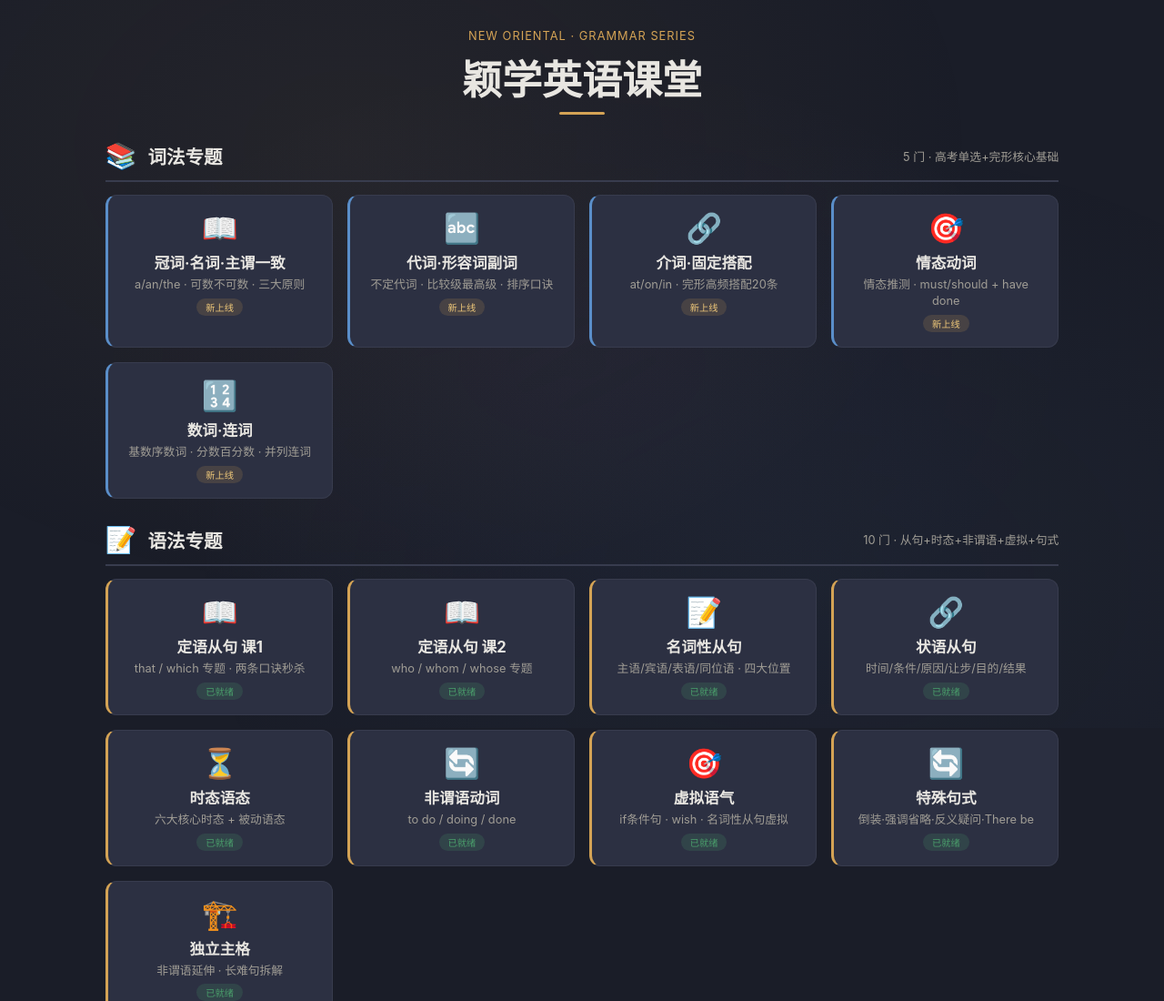
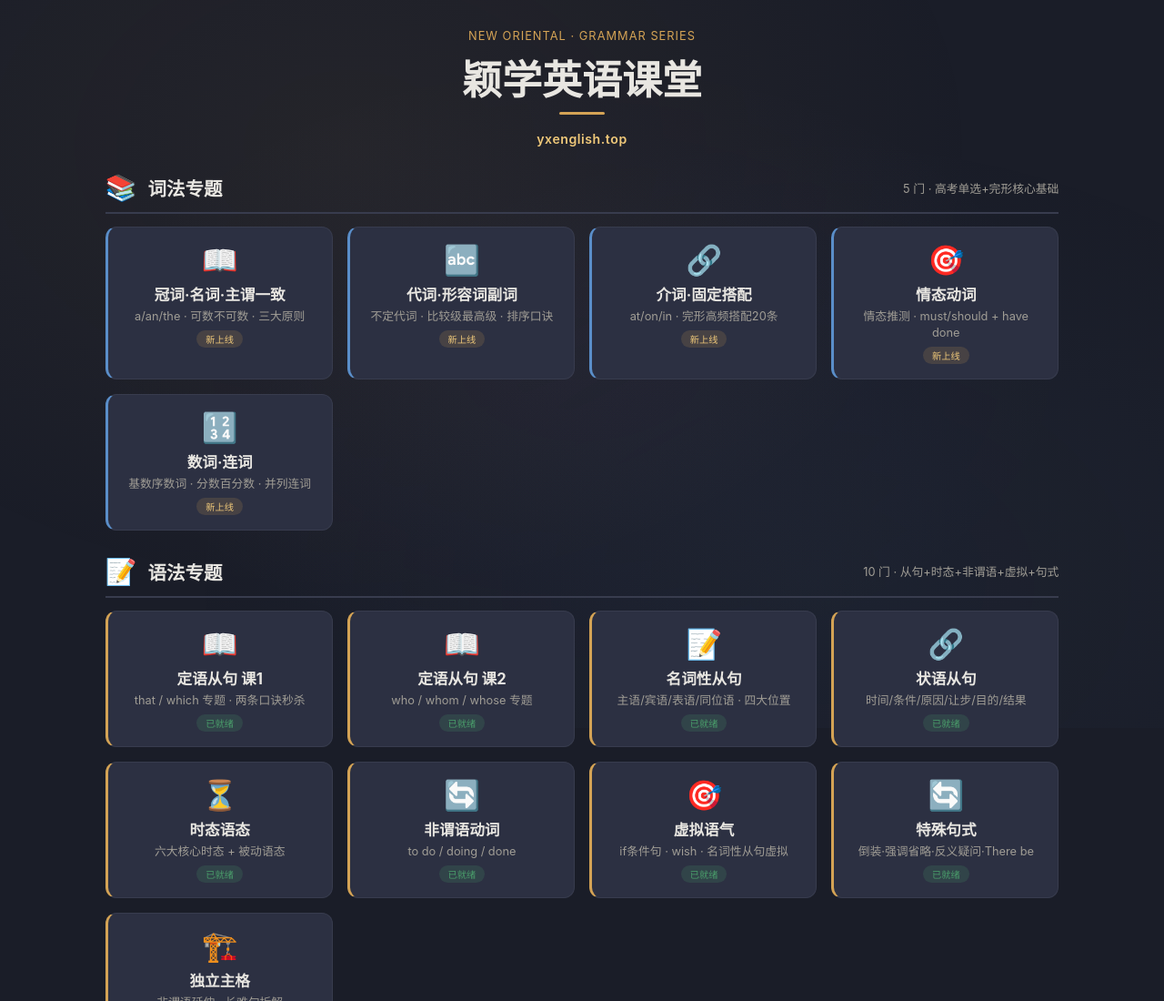
Before and after one commit to Yanbatree/english-grammar-courseware, a plain HTML site: page index.html in a window 1280 px wide. Shown: the top 1100 px of the page at 91% size. Drawn offline with Linux system fonts and the light colour scheme.

Commit message:
feat: 首页添加自定义域名 yxenglish.top 展示

```diff
--- a/index.html
+++ b/index.html
@@ -8,7 +8,7 @@
 :root{--bg:#1a1d28;--surface:#232738;--surface-light:#2c3042;--text:#e8e6e1;--text-dim:#a09d95;--gold:#d4a355;--gold-light:#f0c97a;--red:#e05550;--red-light:#ff6b63;--green:#4a9e6b;--blue:#5a8ec9;--blue-light:#7aafe8;--purple:#8b6fbf;--border:#383c4e}
 *{margin:0;padding:0;box-sizing:border-box}body{font-family:"PingFang SC","Microsoft YaHei","Noto Sans SC",-apple-system,sans-serif;background:var(--bg);color:var(--text);min-height:100vh;user-select:none}body::before{content:'';position:fixed;inset:0;background:radial-gradient(ellipse at 30% 20%,rgba(212,163,85,.06)0%,transparent 55%),radial-gradient(ellipse at 70% 80%,rgba(90,142,201,.05)0%,transparent 55%),radial-gradient(ellipse at 50% 50%,rgba(139,111,191,.04)0%,transparent 60%);pointer-events:none;z-index:0}
 .container{position:relative;z-index:1;width:96vw;max-width:1100px;margin:0 auto;padding:clamp(24px,4vh,40px)clamp(16px,2vw,32px);text-align:center}
-h1{font-size:clamp(26px,3.5vw,44px);font-weight:800;margin-bottom:6px}.top-tag{font-size:clamp(11px,1vw,13px);color:var(--gold);letter-spacing:.08em;margin-bottom:6px}.divider{width:50px;height:3px;background:var(--gold);margin:0 auto 24px;border-radius:2px}
+h1{font-size:clamp(26px,3.5vw,44px);font-weight:800;margin-bottom:6px}.top-tag{font-size:clamp(11px,1vw,13px);color:var(--gold);letter-spacing:.08em;margin-bottom:6px}.divider{width:50px;height:3px;background:var(--gold);margin:0 auto 18px;border-radius:2px}.site-url{font-size:clamp(12px,1.1vw,15px);color:var(--text-dim);letter-spacing:.04em;margin-bottom:20px}.site-url a{color:var(--gold-light);text-decoration:none;font-weight:600}.site-url a:hover{text-decoration:underline}
 .section-header{display:flex;align-items:center;gap:12px;margin:28px 0 14px;padding-bottom:10px;border-bottom:2px solid var(--border);text-align:left}
 .section-header .s-icon{font-size:clamp(22px,2.2vw,28px)}.section-header .s-title{font-size:clamp(16px,1.6vw,22px);font-weight:700;color:var(--text)}.section-header .s-count{font-size:clamp(11px,1vw,13px);color:var(--text-dim);margin-left:auto}
 .course-grid{display:grid;grid-template-columns:repeat(4,1fr);gap:clamp(10px,1.5vw,16px);margin:0 auto}
@@ -31,6 +31,7 @@
 <div class="top-tag">NEW ORIENTAL · GRAMMAR SERIES</div>
 <h1>颖学英语课堂</h1>
 <div class="divider"></div>
+<div class="site-url"><a href="https://yxenglish.top">yxenglish.top</a></div>
 
 <!-- ═══════ 词法专题 ═══════ -->
 <div class="section-header">
```
